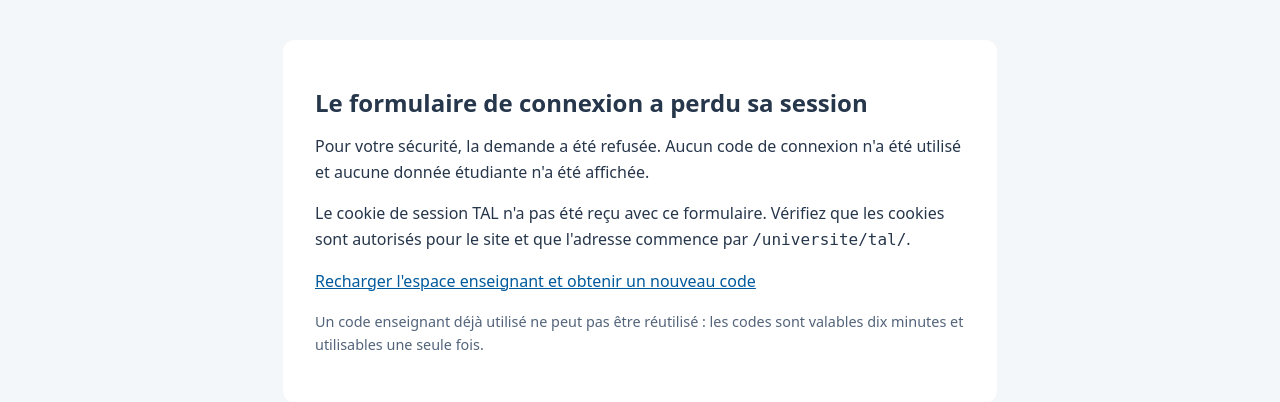
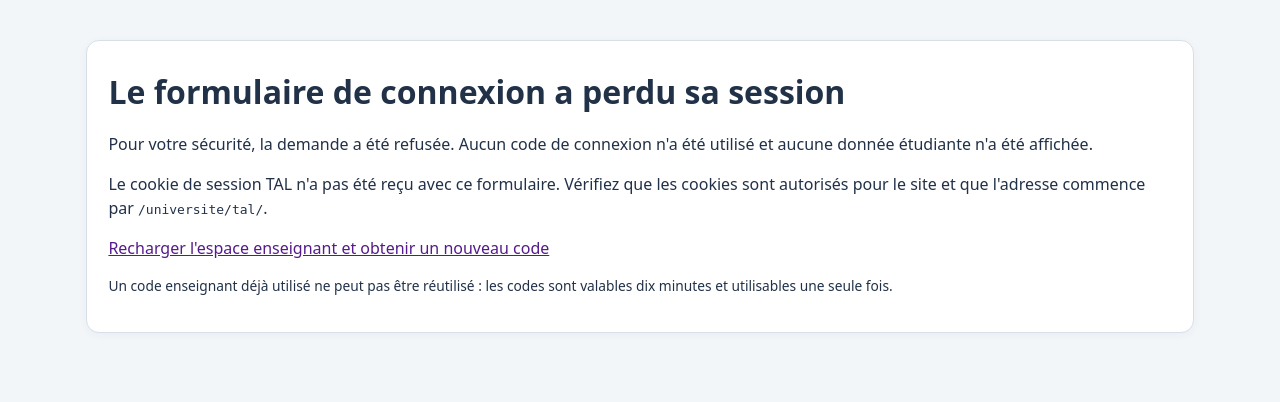
Before and after one commit to dreymond732/tal-notebook-evaluator, a Flask app: template app/templates/teacher_session_error_template.html in a window 1280 px wide. Shown: the top 402 px of the page. Run offline with Flask 3, Linux system fonts and the light colour scheme; the template is opened without the code that fills it, so the values that code supplies are empty.

Commit message:
Utilise les styles locaux autorisés par la politique CSP du portail enseignant

```diff
--- a/app/templates/teacher_session_error_template.html
+++ b/app/templates/teacher_session_error_template.html
@@ -4,16 +4,10 @@
   <meta charset="utf-8">
   <meta name="viewport" content="width=device-width, initial-scale=1">
   <title>Session de connexion TAL non reconnue</title>
-  <style>
-    body {font: 1rem/1.6 system-ui, sans-serif; color: #26364b; background: #f4f7fa; margin: 0}
-    main {max-width: 650px; padding: 2rem; margin: 5vh auto; background: #fff; border-radius: 12px}
-    h1 {font-size: 1.5rem; line-height: 1.25}
-    a {color: #005a9c}
-    .small {font-size: .9rem; color: #52637a}
-  </style>
+  <link rel="stylesheet" href="{{ tal_url_for('static', filename='teacher_progress.css') }}">
 </head>
 <body>
-<main>
+<main class="page"><section class="panel">
   <h1>Le formulaire de connexion a perdu sa session</h1>
   <p>Pour votre sécurité, la demande a été refusée. Aucun code de connexion
      n'a été utilisé et aucune donnée étudiante n'a été affichée.</p>
@@ -29,6 +23,6 @@
   <p><a href="{{ return_url }}">Recharger l'espace enseignant et obtenir un nouveau code</a></p>
   <p class="small">Un code enseignant déjà utilisé ne peut pas être réutilisé :
      les codes sont valables dix minutes et utilisables une seule fois.</p>
-</main>
+</section></main>
 </body>
 </html>
```
